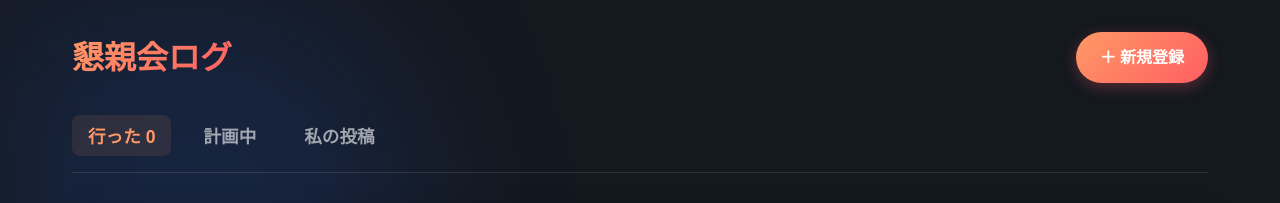
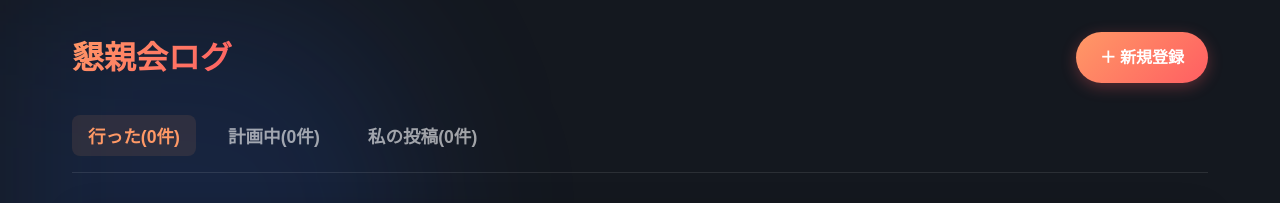
Before and after one commit to OfficeTomonoura/login-app, a Next.js app: page /apps/parties in a window 1280 px wide. Shown: the top 203 px of the page. Built offline with nearby package versions, Linux system fonts and the light colour scheme; no server answers; the database is empty.

Commit message:
Update　懇親会ログのそれぞれのステータス表示の修正

```diff
--- a/src/app/apps/parties/page.tsx
+++ b/src/app/apps/parties/page.tsx
@@ -23,8 +23,27 @@ export default function PartyListPage() {
     const [availableCommittees, setAvailableCommittees] = useState<{ id: string; name: string }[]>([]);
 
     const [availableYears, setAvailableYears] = useState<string[]>([]);
+    const [counts, setCounts] = useState({ visited: 0, planned: 0, my_posts: 0 });
 
     useEffect(() => {
+        const fetchAllCounts = async () => {
+            const { data: { user } } = await supabase.auth.getUser();
+
+            const getCount = async (filter?: (q: any) => any) => {
+                let q = supabase.from('parties').select('*', { count: 'exact', head: true });
+                if (filter) q = filter(q);
+                const { count } = await q;
+                return count || 0;
+            };
+
+            const visited = await getCount(q => q.eq('status', 'visited'));
+            const planned = await getCount(q => q.eq('status', 'planned'));
+            const my_posts = user ? await getCount(q => q.eq('created_by', user.id)) : 0;
+
+            setCounts({ visited, planned, my_posts });
+        };
+        fetchAllCounts();
+
         const fetchData = async () => {
             setIsLoading(true);
 
@@ -135,19 +154,19 @@ export default function PartyListPage() {
                     className={`${styles.tab} ${activeTab === 'visited' ? styles.active : ''}`}
                     onClick={() => setActiveTab('visited')}
                 >
-                    行った <span className={styles.count}>{activeTab === 'visited' ? filteredParties.length : ''}</span>
+                    行った<span className={styles.count}>({counts.visited}件)</span>
                 </button>
                 <button
                     className={`${styles.tab} ${activeTab === 'planned' ? styles.active : ''}`}
                     onClick={() => setActiveTab('planned')}
                 >
-                    計画中 <span className={styles.count}>{activeTab === 'planned' ? filteredParties.length : ''}</span>
+                    計画中<span className={styles.count}>({counts.planned}件)</span>
                 </button>
                 <button
                     className={`${styles.tab} ${activeTab === 'my_posts' ? styles.active : ''}`}
                     onClick={() => setActiveTab('my_posts')}
                 >
-                    私の投稿 <span className={styles.count}>{activeTab === 'my_posts' ? filteredParties.length : ''}</span>
+                    私の投稿<span className={styles.count}>({counts.my_posts}件)</span>
                 </button>
             </div>
 
```
